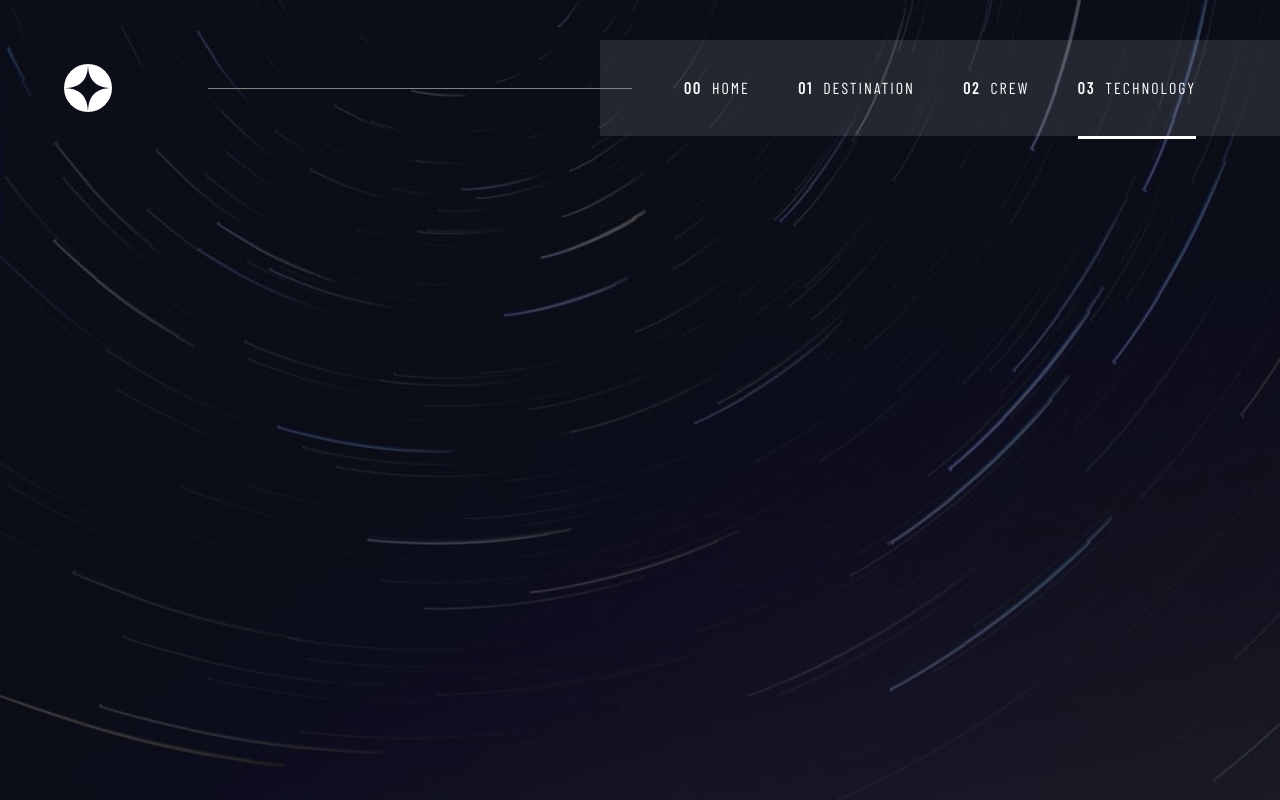
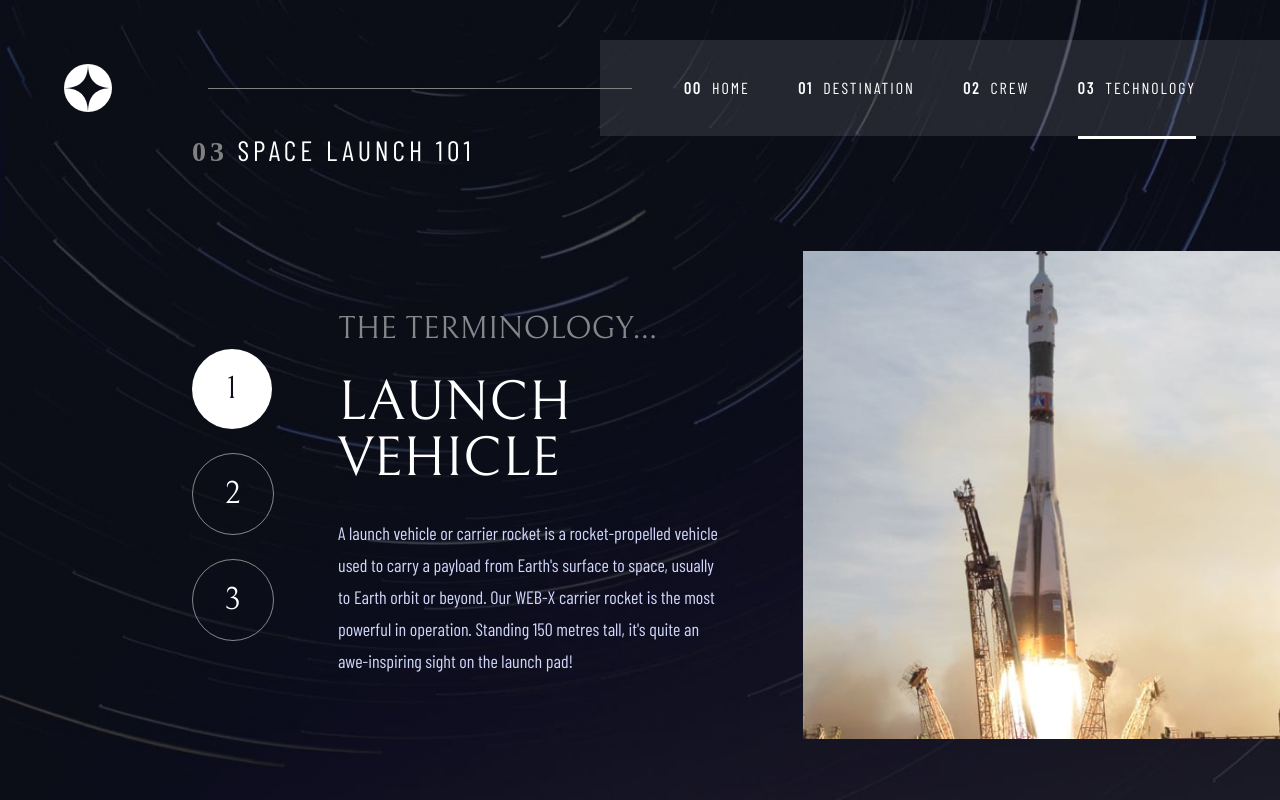
Before and after one commit to fks1311/space, a React (Create React App) app: page /tech in a window 1280 px wide. Built offline with nearby package versions, Linux system fonts and the light colour scheme.

Commit message:
tech 작업 완료

```diff
--- a/src/components/DefaultPage.jsx
+++ b/src/components/DefaultPage.jsx
@@ -1,12 +1,19 @@
 import { forwardRef } from "react";
+import { useLocation } from "react-router-dom";
 import styled from "styled-components";
 
 export const DefaultPage = forwardRef((props, ref) => {
-  return <Layout className="defaultpage">{props.children}</Layout>;
+  const { pathname } = useLocation();
+  console.log(pathname);
+  return (
+    <Layout className="defaultpage" pathname={pathname}>
+      {props.children}
+    </Layout>
+  );
 });
 const Layout = styled.div`
   height: 100%;
   display: flex;
-  justify-content: center;
+  justify-content: ${({ pathname }) => (pathname === "/tech" ? `flex-end` : "center")};
   align-items: center;
 `;
--- a/src/pages/Technology.jsx
+++ b/src/pages/Technology.jsx
@@ -1,3 +1,120 @@
+import { DefaultPage } from "components/DefaultPage";
+import { useState } from "react";
+import styled from "styled-components";
+import { data } from "utils/data";
+import { theme } from "utils/style";
+
 export const Technology = () => {
-  return <div></div>;
+  const { technology } = data;
+  const [active, setActive] = useState(0);
+
+  return (
+    <DefaultPage>
+      <Layout>
+        <Title>
+          <strong>03</strong> SPACE LAUNCH 101
+        </Title>
+        <Content>
+          <Left>
+            <IndexBtn>
+              {technology.map((data, idx) => (
+                <Index key={idx} active={active} idx={idx} onClick={() => setActive(idx)}>
+                  {idx + 1}
+                </Index>
+              ))}
+            </IndexBtn>
+            <Destinations>
+              <Intro>THE TERMINOLOGY...</Intro>
+              <Name>{technology[active].name.toLocaleUpperCase()}</Name>
+              <Destination>{technology[active].description}</Destination>
+            </Destinations>
+          </Left>
+          <Right>
+            <img src={technology[active].images.portrait} />
+          </Right>
+        </Content>
+      </Layout>
+    </DefaultPage>
+  );
 };
+
+const Layout = styled.div`
+  height: 100%;
+  // width: 70%;
+  width: 85%;
+  display: flex;
+  flex-direction: column;
+  gap: 24px;
+`;
+
+const Title = styled.div`
+  strong {
+    color: gray;
+    font-family: ${({ theme: { font } }) => font.BarlowCondensed};
+    font-size: 28px;
+    font-weight: bold;
+  }
+  color: ${({ theme: { color } }) => color.WHITE};
+  font-size: clamp(1.25rem, 0.679rem + 1.19vw, 1.75rem);
+  ${theme.baseStyles.text5}
+`;
+
+const Content = styled.div`
+  display: flex;
+  height: 100%;
+  gap: 32px;
+`;
+
+const Left = styled.div`
+  flex: 1;
+  display: flex;
+  align-items: center;
+  gap: 64px;
+`;
+const IndexBtn = styled.div`
+  display: flex;
+  flex-direction: column;
+  gap: 24px;
+`;
+const Index = styled.div`
+  height: 80px;
+  width: 80px;
+  display: flex;
+  justify-content: center;
+  align-items: center;
+  ${theme.baseStyles.text4};
+  color: ${({ active, idx, theme: { color } }) => (active === idx ? color.BLUE_900 : color.WHITE)};
+  border-radius: 50%;
+  border: ${({ active, idx, theme: { color } }) => active !== idx && `1px solid rgba(255, 255, 255, 0.5)`};
+  background-color: ${({ active, idx, theme: { color } }) => (active === idx ? color.WHITE : `transparent`)};
+  cursor: pointer;
+`;
+const Destinations = styled.div`
+  display: flex;
+  flex-direction: column;
+  gap: 30px;
+`;
+const Intro = styled.div`
+  ${theme.baseStyles.text4}
+  color: ${({ theme: { color } }) => color.WHITE};
+  opacity: 0.5;
+`;
+const Name = styled.div`
+  ${theme.baseStyles.text3}
+  color:${({ theme: { color } }) => color.WHITE};
+`;
+const Destination = styled.div`
+  ${theme.baseStyles.text9}
+  color:${({ theme: { color } }) => color.BLUE_300};
+  line-height: 2rem;
+`;
+
+const Right = styled.div`
+  flex: 1;
+  display: flex;
+  align-items: center;
+  justify-content: flex-end;
+  img {
+    height: 80%;
+  }
+`;
--- a/src/utils/data.js
+++ b/src/utils/data.js
@@ -7,6 +7,13 @@ import Douglas from "assets/crew/image-douglas-hurley.png";
 import Mark from "assets/crew/image-mark-shuttleworth.png";
 import Victor from "assets/crew/image-victor-glover.png";
 import Anousheh from "assets/crew/image-anousheh-ansari.png";
+
+import Launch_portrait from "assets/technology/image-launch-vehicle-portrait.jpg";
+import Launch_landscape from "assets/technology/image-launch-vehicle-landscape.jpg";
+import Spaceport_portrait from "assets/technology/image-spaceport-portrait.jpg";
+import Spaceport_landscape from "assets/technology/image-spaceport-landscape.jpg";
+import SpaceCapsule_portrait from "assets/technology/image-space-capsule-portrait.jpg";
+import SpaceCapsule_landscape from "assets/technology/image-space-capsule-landscape.jpg";
 
 export const data = {
   destinations: [
@@ -73,8 +80,8 @@ export const data = {
     {
       name: "Launch vehicle",
       images: {
-        portrait: "./assets/technology/image-launch-vehicle-portrait.jpg",
-        landscape: "./assets/technology/image-launch-vehicle-landscape.jpg",
+        portrait: Launch_portrait,
+        landscape: Launch_landscape,
       },
       description:
         "A launch vehicle or carrier rocket is a rocket-propelled vehicle used to carry a payload from Earth's surface to space, usually to Earth orbit or beyond. Our WEB-X carrier rocket is the most powerful in operation. Standing 150 metres tall, it's quite an awe-inspiring sight on the launch pad!",
@@ -82,8 +89,8 @@ export const data = {
     {
       name: "Spaceport",
       images: {
-        portrait: "./assets/technology/image-spaceport-portrait.jpg",
-        landscape: "./assets/technology/image-spaceport-landscape.jpg",
+        portrait: Spaceport_portrait,
+        landscape: Spaceport_landscape,
       },
       description:
         "A spaceport or cosmodrome is a site for launching (or receiving) spacecraft, by analogy to the seaport for ships or airport for aircraft. Based in the famous Cape Canaveral, our spaceport is ideally situated to take advantage of the Earth’s rotation for launch.",
@@ -91,8 +98,8 @@ export const data = {
     {
       name: "Space capsule",
       images: {
-        portrait: "./assets/technology/image-space-capsule-portrait.jpg",
-        landscape: "./assets/technology/image-space-capsule-landscape.jpg",
+        portrait: SpaceCapsule_portrait,
+        landscape: SpaceCapsule_landscape,
       },
       description:
         "A space capsule is an often-crewed spacecraft that uses a blunt-body reentry capsule to reenter the Earth's atmosphere without wings. Our capsule is where you'll spend your time during the flight. It includes a space gym, cinema, and plenty of other activities to keep you entertained.",
```
